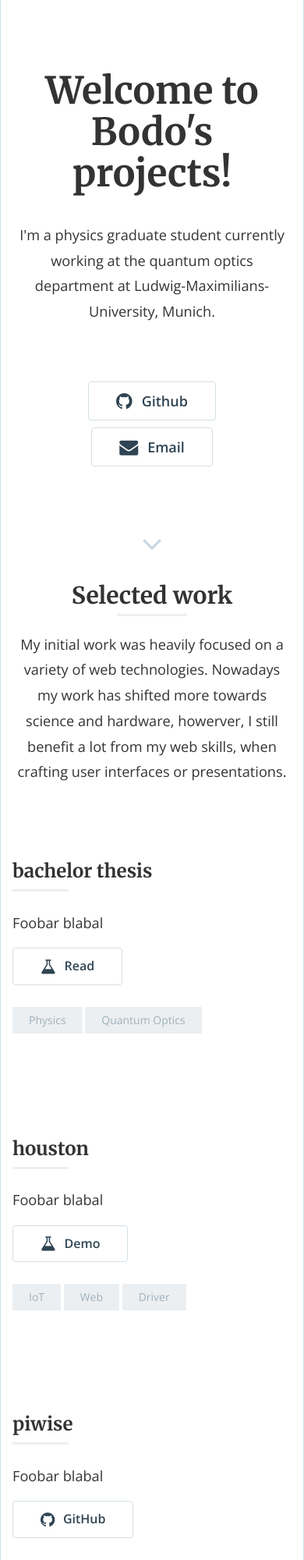
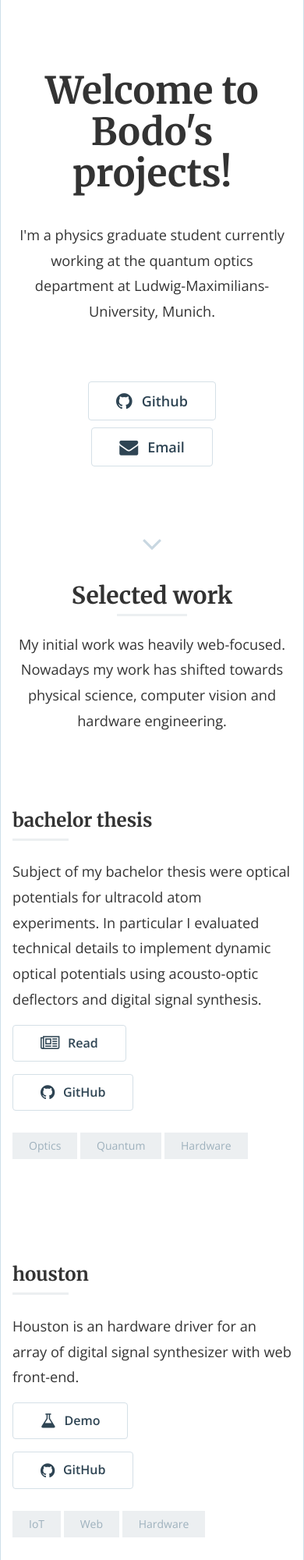
Before and after one commit to bodokaiser/projects.bodokaiser.io, a plain HTML site: page index.html in a window 390 px wide. Shown: the top 2000 px of the page at 78% size. Drawn offline with nearby package versions, Linux system fonts and the light colour scheme.

Commit message:
completed project discriptions

```diff
--- a/index.html
+++ b/index.html
@@ -48,10 +48,8 @@
           <div class="col-md-12">
             <h2 class="section-title text-center">Selected work</h2>
             <p class="section-subtitle text-center">
-              My initial work was heavily focused on a variety of web technologies.
-              Nowadays my work has shifted more towards science and hardware,
-              howerver, I still benefit a lot from my web skills, when crafting
-              user interfaces or presentations.
+              My initial work was heavily web-focused. Nowadays my work has
+              shifted towards physical science, computer vision and hardware engineering.
             </p>
             <div class="break"></div>
             <section>
@@ -61,16 +59,25 @@
                     <div class="content">
                       <h3 class="title">bachelor thesis</h3>
                       <p class="excerpt">
-                        Foobar blabal
+                        Subject of my bachelor thesis were optical potentials for ultracold
+                        atom experiments. In particular I evaluated technical details to
+                        implement dynamic optical potentials using acousto-optic deflectors
+                        and digital signal synthesis.
                       </p>
-                      <a href="#" class="project-link">
+                      <a href="https://bit.ly/2CzgcEW" class="project-link">
                         <button class="btn btn-default btn-lg">
-                          <i class="fa fa-flask fa-lg"></i>Read
+                          <i class="fa fa-newspaper-o fa-lg"></i>Read
+                        </button>
+                      </a>
+                      <a href="https://github.com/bodokaiser/bachelor-thesis" class="project-link">
+                        <button class="btn btn-default btn-lg">
+                          <i class="fa fa-github fa-lg"></i>GitHub
                         </button>
                       </a>
                       <div class="tags">
-                        <span>Physics</span>
-                        <span>Quantum Optics</span>
+                        <span>Optics</span>
+                        <span>Quantum</span>
+                        <span>Hardware</span>
                       </div>
                     </div>
                   </div>
@@ -90,17 +97,23 @@
                     <div class="content">
                       <h3 class="title">houston</h3>
                       <p class="excerpt">
-                        Foobar blabal
+                        Houston is an hardware driver for an array of digital
+                        signal synthesizer with web front-end.
                       </p>
-                      <a href="#" class="project-link">
+                      <a href="http://houston.bodokaiser.io" class="project-link">
                         <button class="btn btn-default btn-lg">
                           <i class="fa fa-flask fa-lg"></i>Demo
+                        </button>
+                      </a>
+                      <a href="https://github.com/bodokaiser/houston" class="project-link">
+                        <button class="btn btn-default btn-lg">
+                          <i class="fa fa-github fa-lg"></i>GitHub
                         </button>
                       </a>
                       <div class="tags">
                         <span>IoT</span>
                         <span>Web</span>
-                        <span>Driver</span>
+                        <span>Hardware</span>
                       </div>
                     </div>
                   </div>
@@ -114,9 +127,11 @@
                     <div class="content">
                       <h3 class="title">piwise</h3>
                       <p class="excerpt">
-                        Foobar blabal
+                        In piwise I tried to implement state of the art papers
+                        for the task of semantic segmentation. In semantic segmentation
+                        one assigns multiple classes to segmenated areas of an image.
                       </p>
-                      <a href="#" class="project-link">
+                      <a href="https://github.com/bodokaiser/piwise" class="project-link">
                         <button class="btn btn-default btn-lg">
                           <i class="fa fa-github fa-lg"></i>GitHub
                         </button>
@@ -145,11 +160,18 @@
                     <div class="content">
                       <h3 class="title">iswmle</h3>
                       <p class="excerpt">
-                        Foobar blabal
+                        I spy with my little eye shows different points across an image which
+                        can be marked either yes or no. Using geodesic distance transform
+                        you can then interactively segment an image.
                       </p>
-                      <a href="#" class="project-link">
+                      <a href="http://bodokaiser.github.io/iswmle" class="project-link">
                         <button class="btn btn-default btn-lg">
                           <i class="fa fa-flask fa-lg"></i>Demo
+                        </button>
+                      </a>
+                      <a href="https://github.com/bodokaiser/iswmle" class="project-link">
+                        <button class="btn btn-default btn-lg">
+                          <i class="fa fa-flask fa-lg"></i>GitHub
                         </button>
                       </a>
                       <div class="tags">
@@ -168,9 +190,10 @@
                     <div class="content">
                       <h3 class="title">retina</h3>
                       <p class="excerpt">
-                        Foobar blabal
+                        Retina was a telemedicine prototype. Given a fundus photography
+                        of the retina it uses blob detection to find aneurysma.
                       </p>
-                      <a href="#" class="project-link">
+                      <a href="https://github.com/bodokaiser/retina" class="project-link">
                         <button class="btn btn-default btn-lg">
                           <i class="fa fa-github fa-lg"></i>GitHub
                         </button>
@@ -197,15 +220,17 @@
                     <div class="content">
                       <h3 class="title">walve</h3>
                       <p class="excerpt">
-                        Foobar blabal
+                        Walve is a stream-based high-performance library that implements
+                        the WebSocket standard (RFC6455). It is in particular useful to
+                        support large file streams over the web.
                       </p>
-                      <a href="#" class="project-link">
+                      <a href="https://github.com/bodokaiser/node-walve" class="project-link">
                         <button class="btn btn-default btn-lg">
-                          <i class="fa fa-flask fa-lg"></i>Read
+                          <i class="fa fa-github fa-lg"></i>GitHub
                         </button>
                       </a>
                       <div class="tags">
-                        <span>High Performance</span>
+                        <span>Streams</span>
                         <span>Network</span>
                         <span>Library</span>
                       </div>
@@ -221,11 +246,17 @@
                     <div class="content">
                       <h3 class="title">satisfeet</h3>
                       <p class="excerpt">
-                        Foobar blabal
+                        Satisfeet is a mobile ready online store with isomorphic templates
+                        written in 2014.
                       </p>
-                      <a href="#" class="project-link">
+                      <a href="https://satisfeet.bodokaiser.io" class="project-link">
                         <button class="btn btn-default btn-lg">
-                          <i class="fa fa-flask fa-lg"></i>Read
+                          <i class="fa fa-flask fa-lg"></i>Demo
+                        </button>
+                      </a>
+                      <a href="https://github.com/satisfeet/store" class="project-link">
+                        <button class="btn btn-default btn-lg">
+                          <i class="fa fa-flask fa-lg"></i>GitHub
                         </button>
                       </a>
                       <div class="tags">
@@ -251,11 +282,12 @@
                     <div class="content">
                       <h3 class="title">nearby</h3>
                       <p class="excerpt">
-                        Foobar blabal
+                        Nearby is an application which uses geolocation to show
+                        the position of its visitors in real-time.
                       </p>
                       <a href="#" class="project-link">
                         <button class="btn btn-default btn-lg">
-                          <i class="fa fa-flask fa-lg"></i>Read
+                          <i class="fa fa-github fa-lg"></i>GitHub
                         </button>
                       </a>
                       <div class="tags">
```
